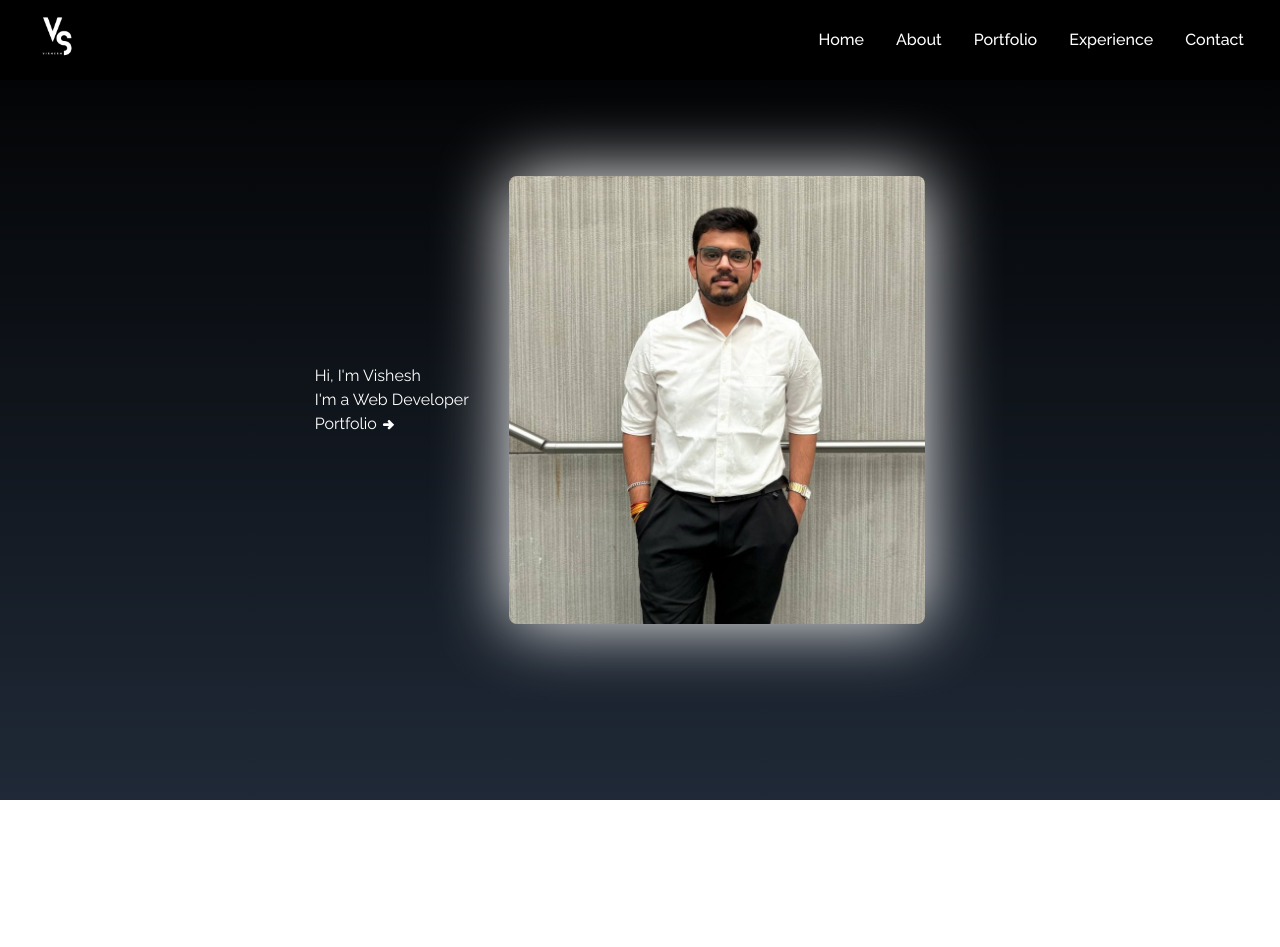
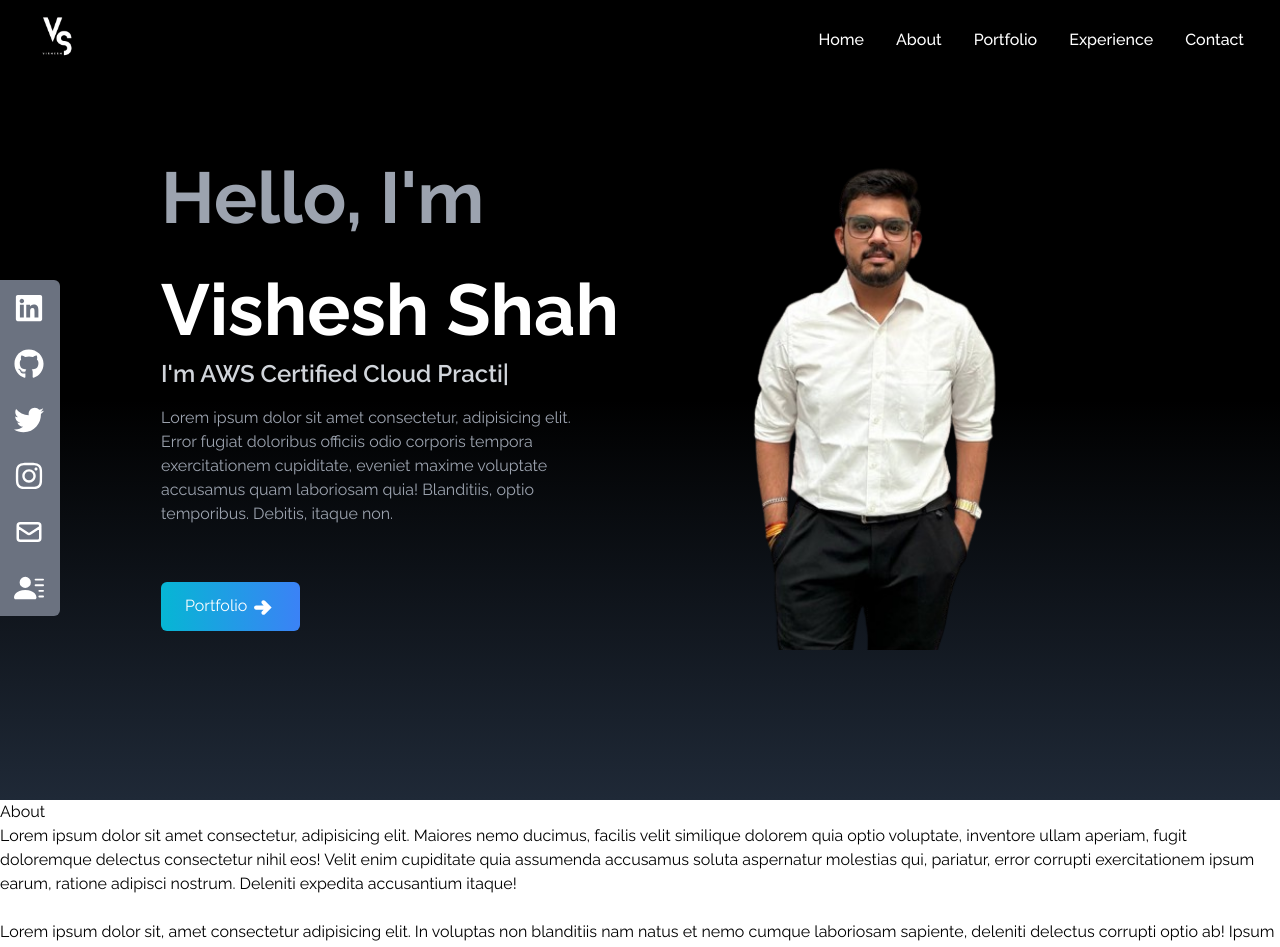
Before and after one commit to Visheshshah0807/portfolio_website, a React (Create React App) app: page / in a window 1280 px wide. Shown: the top 947 px of the page. Before the commit the page ends 800 px from the top, so only its background shows below. Built offline with nearby package versions, Linux system fonts and the light colour scheme.

Commit message:
Home page done

```diff
--- a/src/App.js
+++ b/src/App.js
@@ -1,4 +1,6 @@
+import About from "./components/About";
 import Navbar from "./components/Navbar";
+import SocialMedia from "./components/SocialMedia";
 import Home from "./Home";
 
 function App() {
@@ -6,6 +8,8 @@ function App() {
     <div>
       <Navbar />
       <Home/>
+      <About/>
+      <SocialMedia/>
     </div>
   );
 }
--- a/src/Home.jsx
+++ b/src/Home.jsx
@@ -1,32 +1,45 @@
 import React from "react";
 import { TiArrowRightThick } from "react-icons/ti";
-import HeroImage from "../src/assets/vishesh.jpg";
+import HeroImage from "../src/assets/VisheshShah BGR.png";  // Ensure the image path is correct
+import Typewriter from "./components/typewritter";
 
 const Home = () => {
   return (
     <div
       name="home"
-      className="h-screen w-full bg-gradient-to-b from-black to-gray-800"
+      className="h-screen w-full bg-gradient-to-b from-black via-black to-gray-800"
     >
       <div className="max-w-screen-lg mx-auto flex flex-col items-center justify-center h-full px-4 md:flex-row text-white">
-        <div>
-          <h2>Hi, I'm Vishesh</h2>
-          <p>I'm a Web Developer</p>
-          <div>
-            <button className="flex items-center">
+        <div className="flex flex-col justify-center h-full">
+          <h1 className="text-4xl sm:text-7xl font-bold text-gray-400">
+            Hello, I'm
+          </h1>
+          <h2 className="text-4xl sm:text-7xl font-bold pt-10">
+            Vishesh Shah
+          </h2>
+          <h3 className="text-2xl pt-3 font-semibold text-gray-300">
+            <Typewriter />
+          </h3>
+          <p className="text-gray-400 py-4 max-w-md">
+            Lorem ipsum dolor sit amet consectetur, adipisicing elit. Error
+            fugiat doloribus officiis odio corporis tempora exercitationem
+            cupiditate, eveniet maxime voluptate accusamus quam laboriosam quia!
+            Blanditiis, optio temporibus. Debitis, itaque non.
+          </p>
+          <div className="mt-8">
+            <button className="group text-white w-fit px-6 py-3 my-2 flex items-center rounded-md bg-gradient-to-r from-cyan-500 to-blue-500">
               Portfolio
-              <span className="px-1">
-                <TiArrowRightThick />
+              <span className="ml-1 group-hover:rotate-90 duration-300">
+                <TiArrowRightThick size={25} />
               </span>
             </button>
           </div>
         </div>
-        <div className="px-10">
+        <div className="flex justify-center items-center">
           <img
             src={HeroImage}
-            alt="my profile"
-            className=" rounded-lg mx-auto w-2/3 md:w-full size-[28rem] drop-shadow-[0_0px_35px_rgba(255,255,255,1.0)]
-"
+            alt="Vishesh Shah's profile"  // Updated alt text for better accessibility and description
+            className="rounded-lg mx-auto w-[300px] h-[300px] md:w-[500px] md:h-[500px] object-cover"  // Added object-cover for better image scaling
           />
         </div>
       </div>
--- /dev/null
+++ b/src/components/About.jsx
@@ -0,0 +1,34 @@
+import React from "react";
+
+const About = () => {
+  return (
+    <div>
+      <div>
+        <div>
+          <p>About</p>
+        </div>
+        <p>
+          Lorem ipsum dolor sit amet consectetur, adipisicing elit. Maiores nemo
+          ducimus, facilis velit similique dolorem quia optio voluptate,
+          inventore ullam aperiam, fugit doloremque delectus consectetur nihil
+          eos! Velit enim cupiditate quia assumenda accusamus soluta aspernatur
+          molestias qui, pariatur, error corrupti exercitationem ipsum earum,
+          ratione adipisci nostrum. Deleniti expedita accusantium itaque!
+        </p>
+
+        <br />
+
+        <p>
+          Lorem ipsum dolor sit, amet consectetur adipisicing elit. In voluptas
+          non blanditiis nam natus et nemo cumque laboriosam sapiente, deleniti
+          delectus corrupti optio ab! Ipsum dolor voluptates aperiam quisquam
+          minus, omnis quo distinctio provident, corporis cum error at
+          laudantium alias, beatae eaque animi sed. Vero maxime qui doloremque
+          incidunt repellat.
+        </p>
+      </div>
+    </div>
+  );
+};
+
+export default About;
--- a/src/components/Navbar.jsx
+++ b/src/components/Navbar.jsx
@@ -38,7 +38,7 @@ const Navbar = () => {
         {link.map(({ id, link }) => (
           <li
             key={id}
-            className="px-4 cursor-pointer font-medium relative duration-300 hover:text-gray-300 before:content-[''] before:absolute before:left-0 before:bottom-0 before:w-full before:h-[2px] before:bg-gray-300 before:scale-x-0 before:origin-left hover:before:scale-x-100 hover:before:origin-right capitalize hidden md:block"
+            className="px-4 cursor-pointer font-medium relative duration-300 hover:text-blue-400 before:content-[''] before:absolute before:left-0 before:bottom-0 before:w-full before:h-[2px] before:bg-blue-400 before:scale-x-0 before:origin-left hover:before:scale-x-100 hover:before:origin-right capitalize hidden md:block"
           >
             {link}
           </li>
@@ -56,7 +56,7 @@ const Navbar = () => {
           {link.map(({ id, link }) => (
             <li
               key={id}
-              className=" px-4 py-6 text-4xl cursor-pointer capitalize hover:scale-125 duration-150 text-gray-500 hover:text-gray-100 "
+              className=" px-4 py-6 text-4xl cursor-pointer capitalize hover:scale-125 duration-150 text-gray-500 hover:text-blue-400 "
             >
               {link}
             </li>
--- /dev/null
+++ b/src/components/SocialMedia.jsx
@@ -0,0 +1,99 @@
+import React from "react";
+import { FaGithub, FaLinkedin, FaTwitter, FaInstagram } from "react-icons/fa";
+import { HiOutlineMail } from "react-icons/hi";
+import { BsFillPersonLinesFill } from "react-icons/bs";
+
+const SocialMedia = () => {
+  const Link = [
+    {
+      id: 1,
+      child: (
+        <>
+          LinkedIn <FaLinkedin size={30} />
+        </>
+      ),
+      href: "https://www.linkedin.com/in/vishesh-shah-9a284222b/",
+      style: "rounded-tr-md",
+    },
+
+    {
+      id: 2,
+      child: (
+        <>
+          GitHub <FaGithub size={30} />
+        </>
+      ),
+      href: "https://github.com/Visheshshah0807?tab=overview&from=2024-07-01&to=2024-07-16",
+    },
+
+    {
+      id: 1,
+      child: (
+        <>
+          Twitter <FaTwitter size={30} />
+        </>
+      ),
+      href: "https://x.com/VisheshShah20",
+    },
+
+    {
+      id: 1,
+      child: (
+        <>
+          Instagram <FaInstagram size={30} />
+        </>
+      ),
+      href: "https://www.instagram.com/visheshshah0807/",
+    },
+
+    {
+      id: 3,
+      child: (
+        <>
+          Mail <HiOutlineMail size={30} />
+        </>
+      ),
+      href: "mailto:visheshshah0807@gmail.com",
+    },
+
+    {
+      id: 4,
+      child: (
+        <>
+          Resume <BsFillPersonLinesFill size={30} />
+        </>
+      ),
+      href: "./resume.pdf",
+      style: "rounded-br-md",
+      download: true,
+    },
+  ];
+
+  return (
+    <div className="hidden lg:flex flex-col fixed top-[35%] left-0">
+      <ul>
+        {Link.map(({ id, child, href, style, download }) => (
+          <li
+            key={id}
+            className={
+              "flex justify-between items-center bg-gray-500 w-40 h-14 px-4 ml-[-100px] hover:ml-[-10px] hover:rounded-md duration-300  " +
+              style
+            }
+          >
+            <a
+              href={href}
+              className="flex justify-between items-center w-full text-white"
+              download={download}
+              target="_blank"
+              rel="noreferrer"
+            >
+              {child}
+            </a>
+          </li>
+        ))}
+      </ul>
+    </div>
+  );
+};
+
+export default SocialMedia;
--- /dev/null
+++ b/src/components/typewritter.jsx
@@ -0,0 +1,43 @@
+import React, { useEffect, useState } from "react";
+
+const Typewriter = () => {
+  const words = ["Web Developer", "AWS Certified Cloud Practitioner", "Ex-President at CodeChef BU"];
+  const [currentWordIndex, setCurrentWordIndex] = useState(0);
+  const [text, setText] = useState("");
+  const [isDeleting, setIsDeleting] = useState(false);
+  const [letterIndex, setLetterIndex] = useState(0);
+
+  useEffect(() => {
+    const type = () => {
+      const currentWord = words[currentWordIndex];
+      if (isDeleting) {
+        setText(currentWord.substring(0, letterIndex - 1));
+        setLetterIndex(letterIndex - 1);
+
+        if (letterIndex === 0) {
+          setIsDeleting(false);
+          setCurrentWordIndex((prevIndex) => (prevIndex + 1) % words.length);
+        }
+      } else {
+        setText(currentWord.substring(0, letterIndex + 1));
+        setLetterIndex(letterIndex + 1);
+
+        if (letterIndex === currentWord.length) {
+          setIsDeleting(true);
+        }
+      }
+    };
+
+    const timeoutId = setTimeout(type, 100);
+    return () => clearTimeout(timeoutId);
+  }, [text, isDeleting, letterIndex, currentWordIndex]);
+
+  return (
+    <div id="typewriter">
+      I'm {text}
+      <span className="blinking-cursor">|</span>
+    </div>
+  );
+};
+
+export default Typewriter;
```
Also changed, not shown: public/resume.png (added), src/assets/VisheshShah BGR.png (added).
